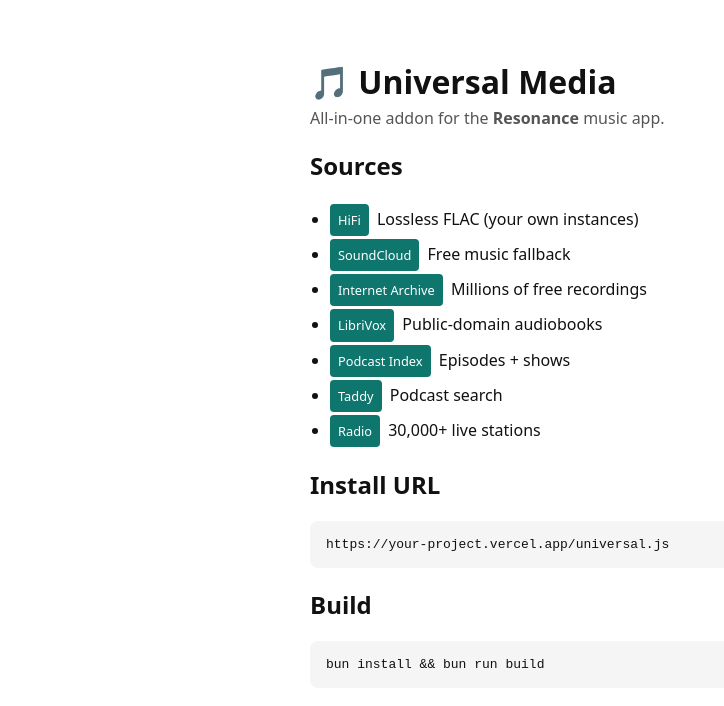
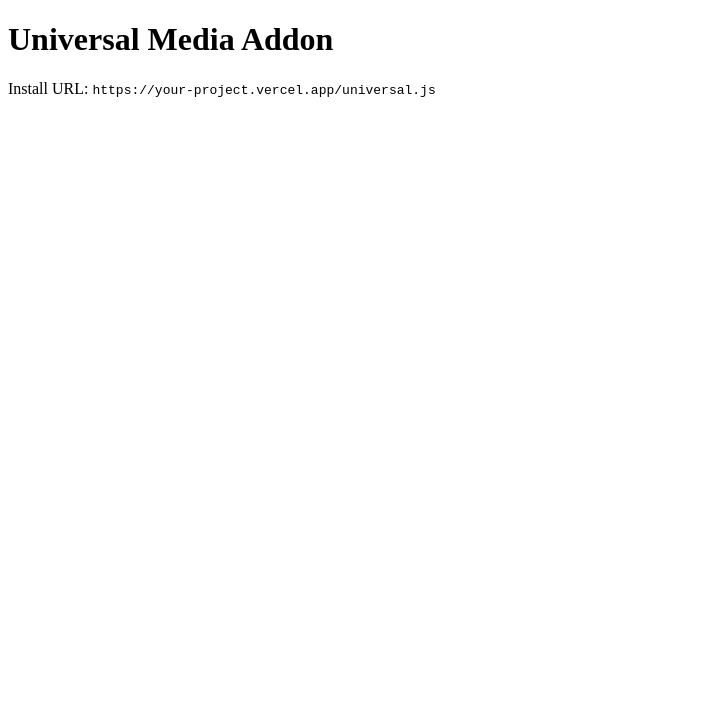
Before and after one commit to jacobyz211/all-in-one-renosance, a website: page public/index.html in a window 1280 px wide. Shown: the whole page, without its empty margins (0-724 px from the left). Drawn offline with Linux system fonts and the light colour scheme.

Commit message:
Add files via upload

```diff
--- a/public/index.html
+++ b/public/index.html
@@ -1,32 +1,8 @@
 <!DOCTYPE html>
 <html lang="en">
-<head>
-<meta charset="UTF-8"><meta name="viewport" content="width=device-width,initial-scale=1">
-<title>Universal Media Addon</title>
-<style>
-  body{font-family:system-ui,sans-serif;max-width:660px;margin:60px auto;padding:0 24px;color:#111}
-  h1{font-size:2rem;margin-bottom:4px} p{color:#555;margin-top:4px}
-  pre{background:#f5f5f5;border-radius:8px;padding:16px;overflow-x:auto}
-  .pill{display:inline-block;background:#0f766e;color:#fff;border-radius:4px;padding:2px 8px;font-size:.8rem;margin-right:4px}
-  ul{padding-left:20px;line-height:2.2}
-</style>
-</head>
+<head><meta charset="UTF-8"><title>Universal Media Addon</title></head>
 <body>
-<h1>🎵 Universal Media</h1>
-<p>All-in-one addon for the <strong>Resonance</strong> music app.</p>
-<h2>Sources</h2>
-<ul>
-  <li><span class="pill">HiFi</span> Lossless FLAC (your own instances)</li>
-  <li><span class="pill">SoundCloud</span> Free music fallback</li>
-  <li><span class="pill">Internet Archive</span> Millions of free recordings</li>
-  <li><span class="pill">LibriVox</span> Public-domain audiobooks</li>
-  <li><span class="pill">Podcast Index</span> Episodes + shows</li>
-  <li><span class="pill">Taddy</span> Podcast search</li>
-  <li><span class="pill">Radio</span> 30,000+ live stations</li>
-</ul>
-<h2>Install URL</h2>
-<pre>https://your-project.vercel.app/universal.js</pre>
-<h2>Build</h2>
-<pre>bun install &amp;&amp; bun run build</pre>
+<h1>Universal Media Addon</h1>
+<p>Install URL: <code>https://your-project.vercel.app/universal.js</code></p>
 </body>
 </html>
```
